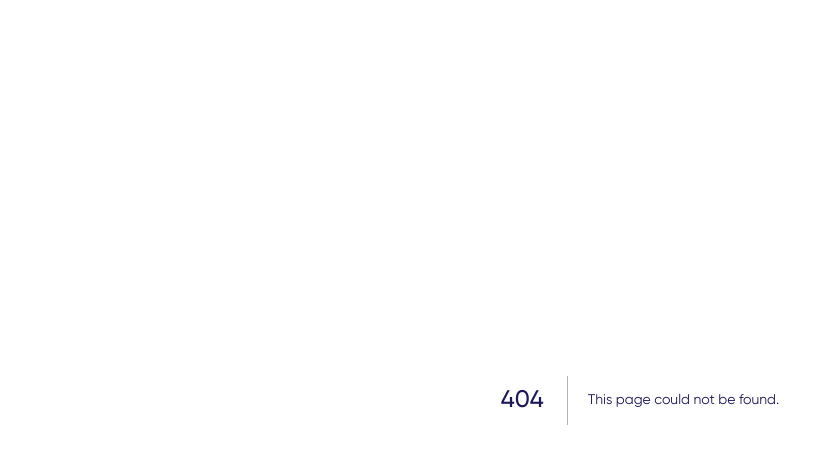
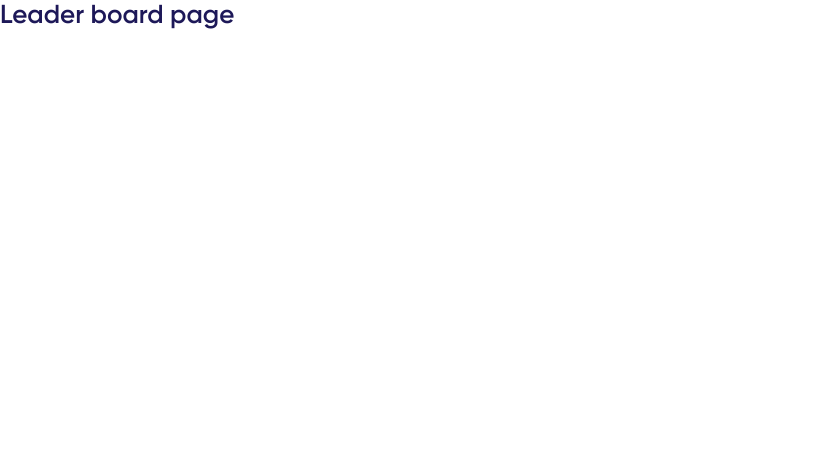
Before and after one commit to brijeshjp2006/capitalfinance, a Next.js app: page /leaderboard in a window 1280 px wide. Before the commit this address had no page. Shown: the top 464 px of the page, without its empty margins (0-840 px from the left). Built offline with nearby package versions, Linux system fonts and the light colour scheme.

Commit message:
leader board page

```diff
--- /dev/null
+++ b/src/app/leaderboard/page.tsx
@@ -0,0 +1,9 @@
+import React from 'react'
+
+export default function page() {
+  return (
+    <div>
+      <h1>Leader board page</h1>
+    </div>
+  )
+}
```
